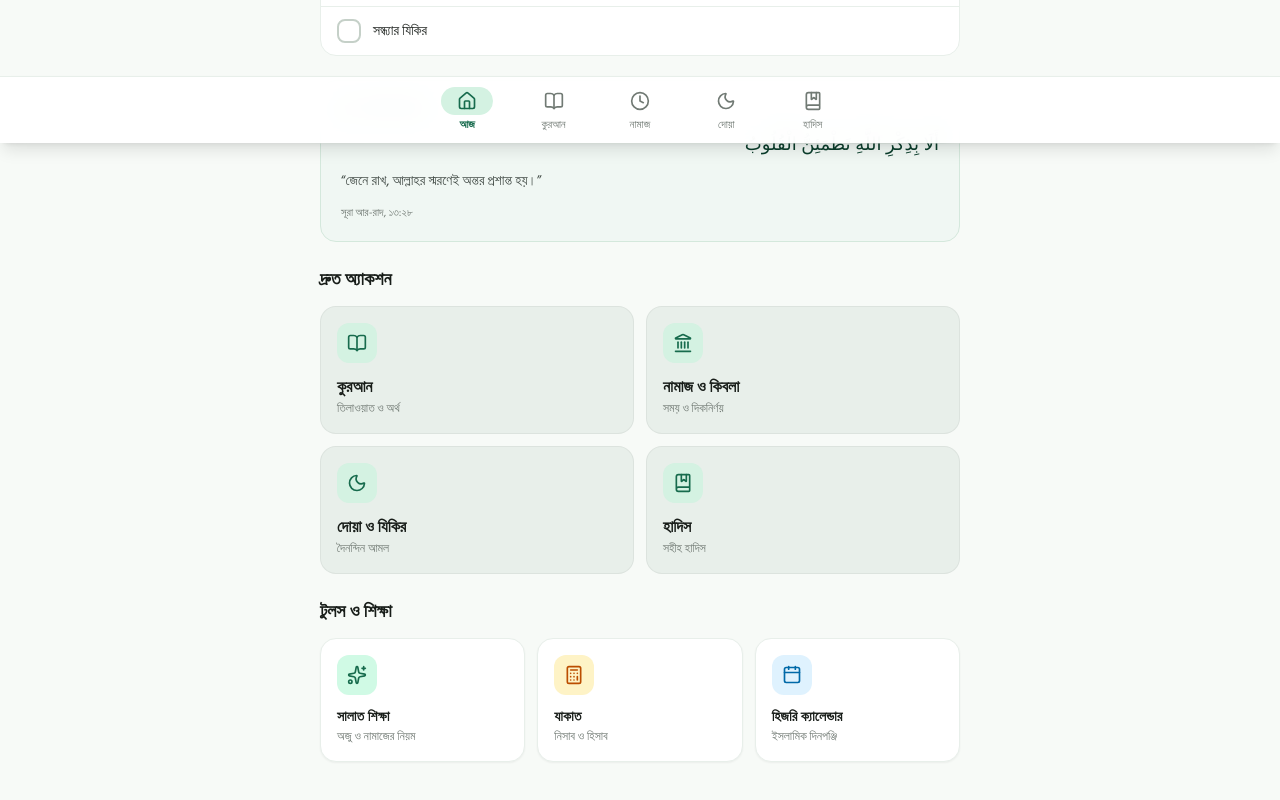
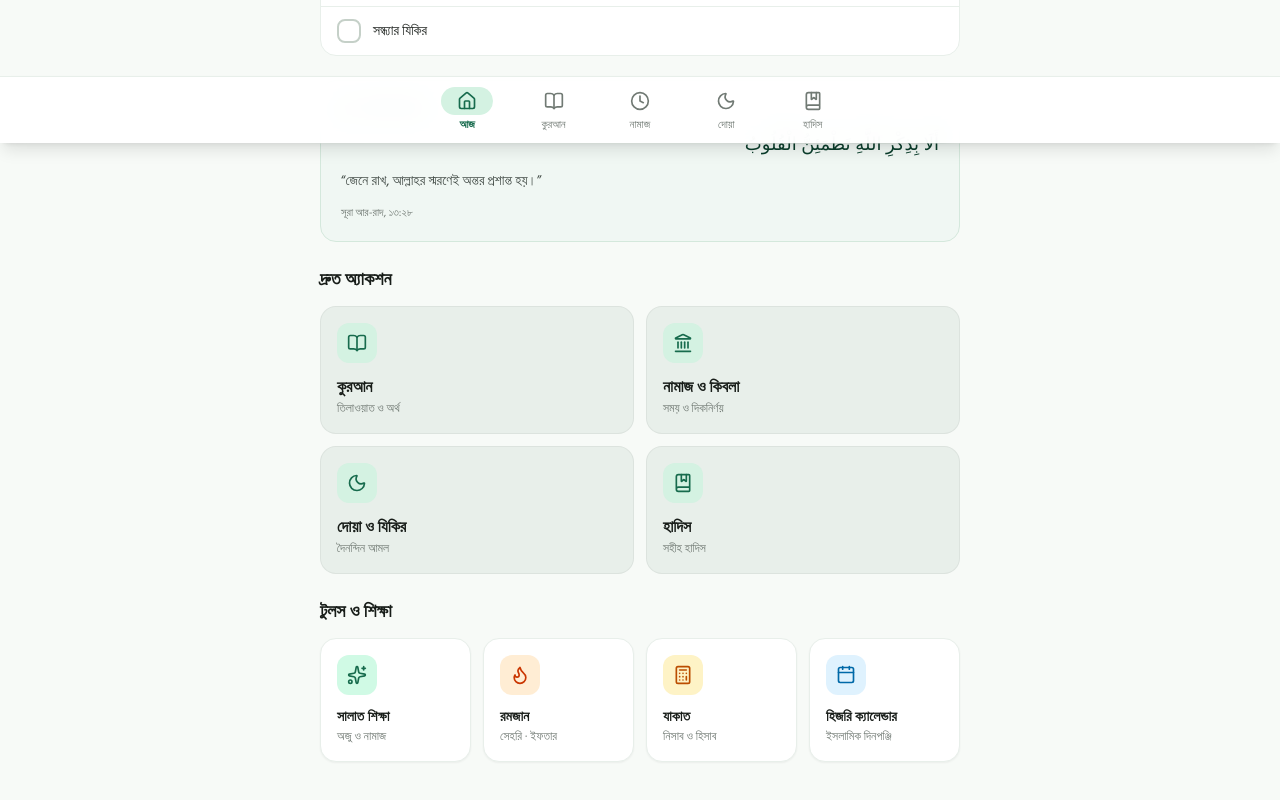
Before and after one commit to abbasali01843/islamic-knowledge-platform-web, a React (Vite) app: page / in a window 1280 px wide. Shown: the part 657-1457 px from the top of the page. Built offline with nearby package versions, Linux system fonts and the light colour scheme.

Commit message:
feat(home): tools grid includes রমজান shortcut

```diff
--- a/src/components/HomeScreen.tsx
+++ b/src/components/HomeScreen.tsx
@@ -12,6 +12,7 @@ import {
   Sparkles,
   Check,
   BookMarked,
+  Flame,
 } from 'lucide-react';
 import type { HomeDestination } from '../types';
 import { SectionHeader } from './SectionHeader';
@@ -192,7 +193,6 @@ export const HomeScreen: React.FC<HomeScreenProps> = ({
         </button>
       </div>
 
-      {/* Next Prayer */}
       <div
         role="button"
         tabIndex={0}
@@ -244,7 +244,21 @@ export const HomeScreen: React.FC<HomeScreenProps> = ({
             </span>
           </div>
 
-          <div className="grid grid-cols-2 gap-2 pt-1 text-xs border-t border-white/10 text-white/90">
+          <div
+            className="grid grid-cols-2 gap-2 pt-1 text-xs border-t border-white/10 text-white/90"
+            onClick={(e) => {
+              e.stopPropagation();
+              onQuickActionClick('RAMADAN');
+            }}
+            onKeyDown={(e) => {
+              if (e.key === 'Enter' || e.key === ' ') {
+                e.stopPropagation();
+                onQuickActionClick('RAMADAN');
+              }
+            }}
+            role="button"
+            tabIndex={0}
+          >
             <div className="flex items-center gap-1.5">
               <Moon className="w-3.5 h-3.5 text-rose-300" />
               <span>সেহরি:</span>
@@ -263,7 +277,6 @@ export const HomeScreen: React.FC<HomeScreenProps> = ({
         </div>
       </div>
 
-      {/* Continue reading Quran */}
       {resumeSurah && lastRead && onContinueReading && (
         <button
           type="button"
@@ -292,7 +305,6 @@ export const HomeScreen: React.FC<HomeScreenProps> = ({
         </button>
       )}
 
-      {/* Today's Amal */}
       <div className="space-y-3">
         <div className="flex items-center justify-between">
           <SectionHeader title="আজকের আমল" />
@@ -338,7 +350,6 @@ export const HomeScreen: React.FC<HomeScreenProps> = ({
         </div>
       </div>
 
-      {/* Daily Inspiration */}
       <div className="rounded-2xl p-5 bg-[#F0F7F3] dark:bg-[#152019] border border-[#D4E8DC] dark:border-[#2A3A30] space-y-3">
         <div className="flex items-center gap-2 text-xs font-bold text-[#176B4D] dark:text-[#9DD6B9]">
           <Sparkles className="w-3.5 h-3.5" />
@@ -356,7 +367,6 @@ export const HomeScreen: React.FC<HomeScreenProps> = ({
         <p className="text-[11px] text-[#717A74] dark:text-[#8B958E]">{inspiration.source}</p>
       </div>
 
-      {/* Quick Actions */}
       <div className="space-y-3">
         <SectionHeader title="দ্রুত অ্যাকশন" />
         <div className="grid grid-cols-2 gap-3">
@@ -386,10 +396,9 @@ export const HomeScreen: React.FC<HomeScreenProps> = ({
         </div>
       </div>
 
-      {/* Tools */}
       <div className="space-y-3">
         <SectionHeader title="টুলস ও শিক্ষা" />
-        <div className="grid grid-cols-1 sm:grid-cols-3 gap-3">
+        <div className="grid grid-cols-2 sm:grid-cols-4 gap-3">
           <button
             type="button"
             onClick={() => onQuickActionClick('LEARN_SALAH')}
@@ -400,7 +409,21 @@ export const HomeScreen: React.FC<HomeScreenProps> = ({
             </div>
             <div>
               <h4 className="font-bold text-sm text-[#181D19] dark:text-[#E1E5E1]">সালাত শিক্ষা</h4>
-              <p className="text-xs text-[#717A74] dark:text-[#8B958E] mt-0.5">অজু ও নামাজের নিয়ম</p>
+              <p className="text-xs text-[#717A74] dark:text-[#8B958E] mt-0.5">অজু ও নামাজ</p>
+            </div>
+          </button>
+
+          <button
+            type="button"
+            onClick={() => onQuickActionClick('RAMADAN')}
+            className="text-left p-4 rounded-2xl bg-white dark:bg-[#1A221C] border border-[#E8EFEA] dark:border-[#3A4D43]/60 hover:bg-[#D4F2E2]/20 transition-all shadow-xs flex flex-col gap-3 active:scale-[0.99]"
+          >
+            <div className="w-10 h-10 rounded-xl bg-orange-100 dark:bg-orange-950/50 flex items-center justify-center text-orange-700 dark:text-orange-300">
+              <Flame className="w-5 h-5" />
+            </div>
+            <div>
+              <h4 className="font-bold text-sm text-[#181D19] dark:text-[#E1E5E1]">রমজান</h4>
+              <p className="text-xs text-[#717A74] dark:text-[#8B958E] mt-0.5">সেহরি · ইফতার</p>
             </div>
           </button>
 
```
